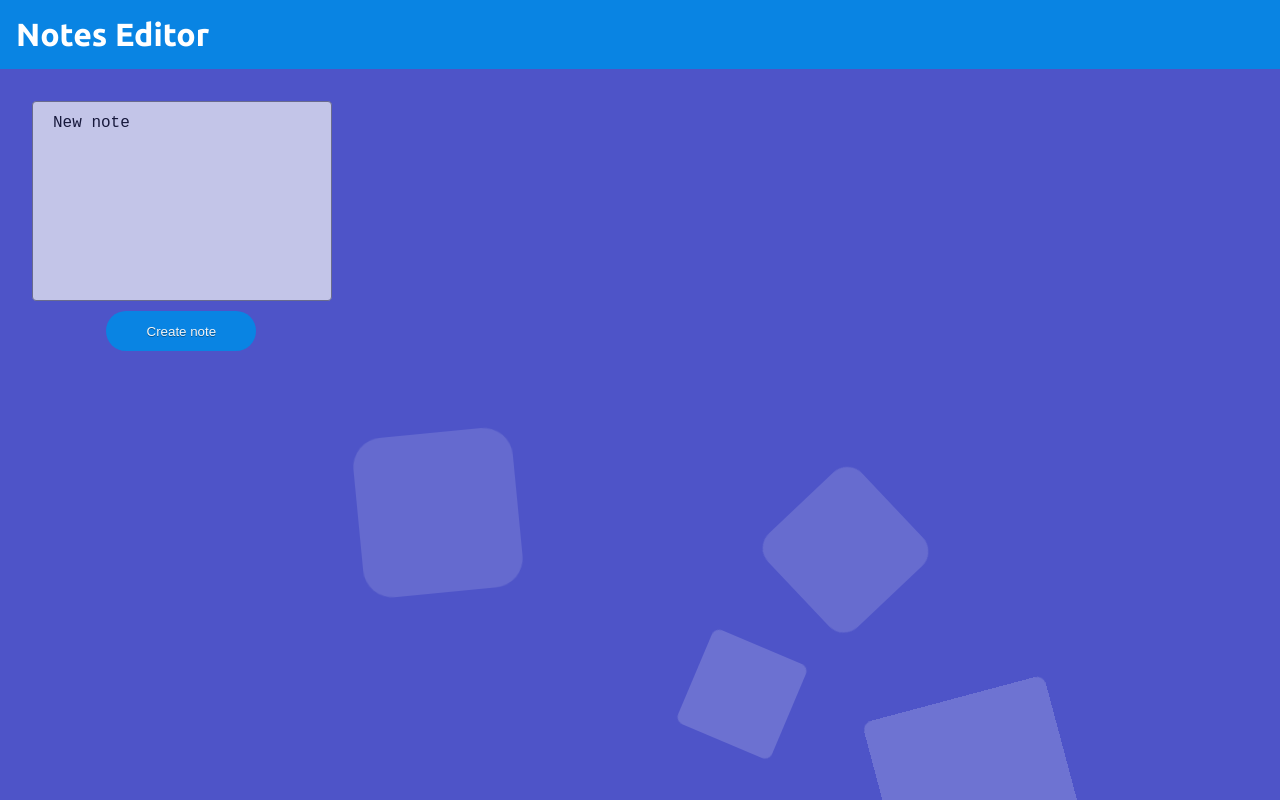
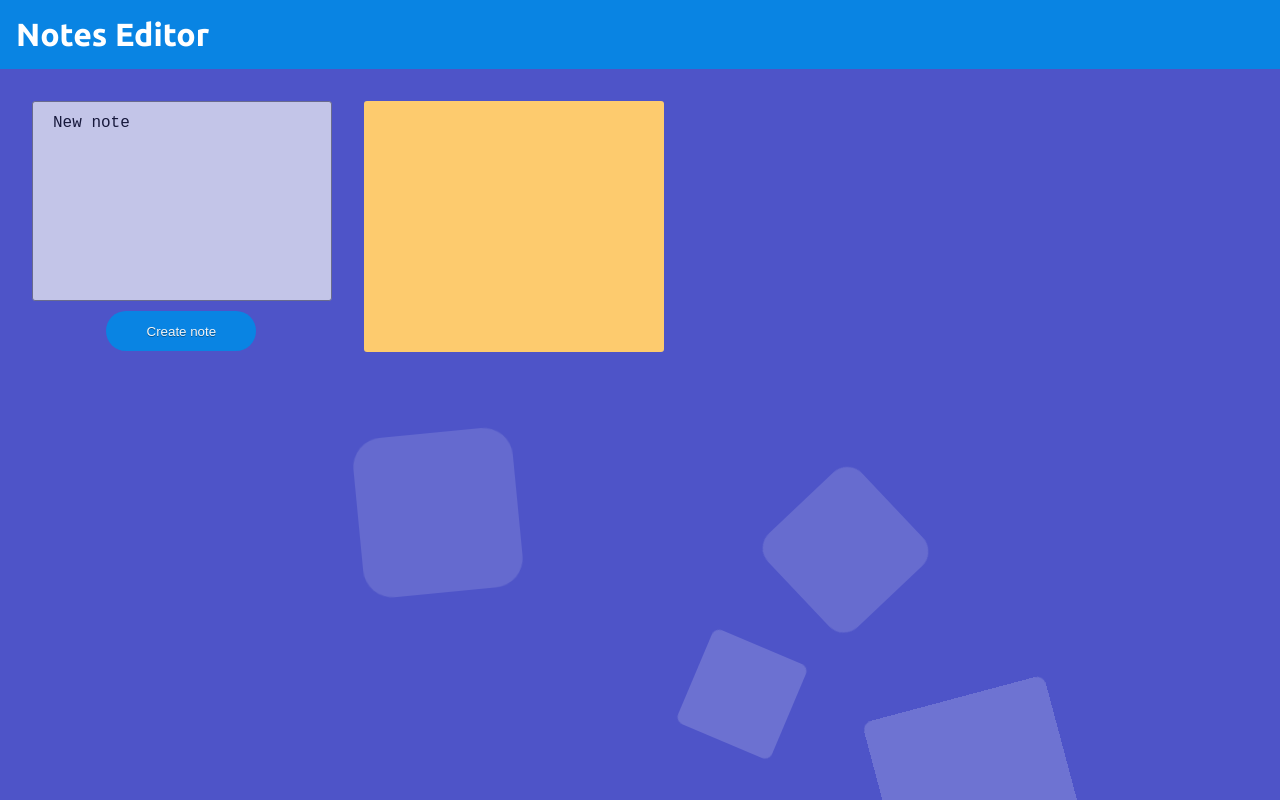
Before and after one commit to Vonubat/notes-editor, a React (Create React App) app: page / in a window 1280 px wide. Built offline with nearby package versions, Linux system fonts and the light colour scheme.

Commit message:
feat: add Note component

```diff
--- /dev/null
+++ b/src/components/Note.module.scss
@@ -0,0 +1,10 @@
+@import '../sass/abstracts/variables';
+
+.sticky-container {
+  width: 300px;
+  padding: 2rem 1rem 1rem;
+  box-sizing: border-box;
+  position: relative;
+  border-radius: 3px;
+  background: $color-bright-yarrow;
+}
--- /dev/null
+++ b/src/components/Note.tsx
@@ -0,0 +1,10 @@
+import React from 'react';
+import styles from './Note.module.scss';
+
+interface MyProps {
+  children?: string;
+}
+
+export const Note = ({ children }: MyProps): JSX.Element => {
+  return <div className={styles['sticky-container']}>{children}</div>;
+};
--- a/src/components/Textarea.module.scss
+++ b/src/components/Textarea.module.scss
@@ -12,7 +12,7 @@
   height: 200px;
   padding: 12px 20px;
   box-sizing: border-box;
-  border-radius: 4px;
+  border-radius: 3px;
   background-color: whitesmoke;
   opacity: 0.7;
   font-size: 16px;
--- a/src/components/index.ts
+++ b/src/components/index.ts
@@ -1,2 +1,3 @@
 export { Textarea } from './Textarea';
 export { Background } from './Background';
+export { Note } from './Note';
--- a/src/layout/Main.module.scss
+++ b/src/layout/Main.module.scss
@@ -1,4 +1,5 @@
 .main {
   display: flex;
   padding: 2rem;
+  gap: 2rem;
 }
--- a/src/layout/Main.tsx
+++ b/src/layout/Main.tsx
@@ -1,4 +1,4 @@
-import { Textarea } from 'components';
+import { Note, Textarea } from 'components';
 import React from 'react';
 import styles from './Main.module.scss';
 
@@ -6,6 +6,7 @@ export const Main = (): JSX.Element => {
   return (
     <div className={styles.main}>
       <Textarea />
+      <Note />
     </div>
   );
 };
--- a/src/sass/abstracts/_variables.scss
+++ b/src/sass/abstracts/_variables.scss
@@ -1,2 +1,3 @@
 $color-electron-blue: #0984e3;
 $color-american-river: #636e72;
+$color-bright-yarrow: #fdcb6e;
```
